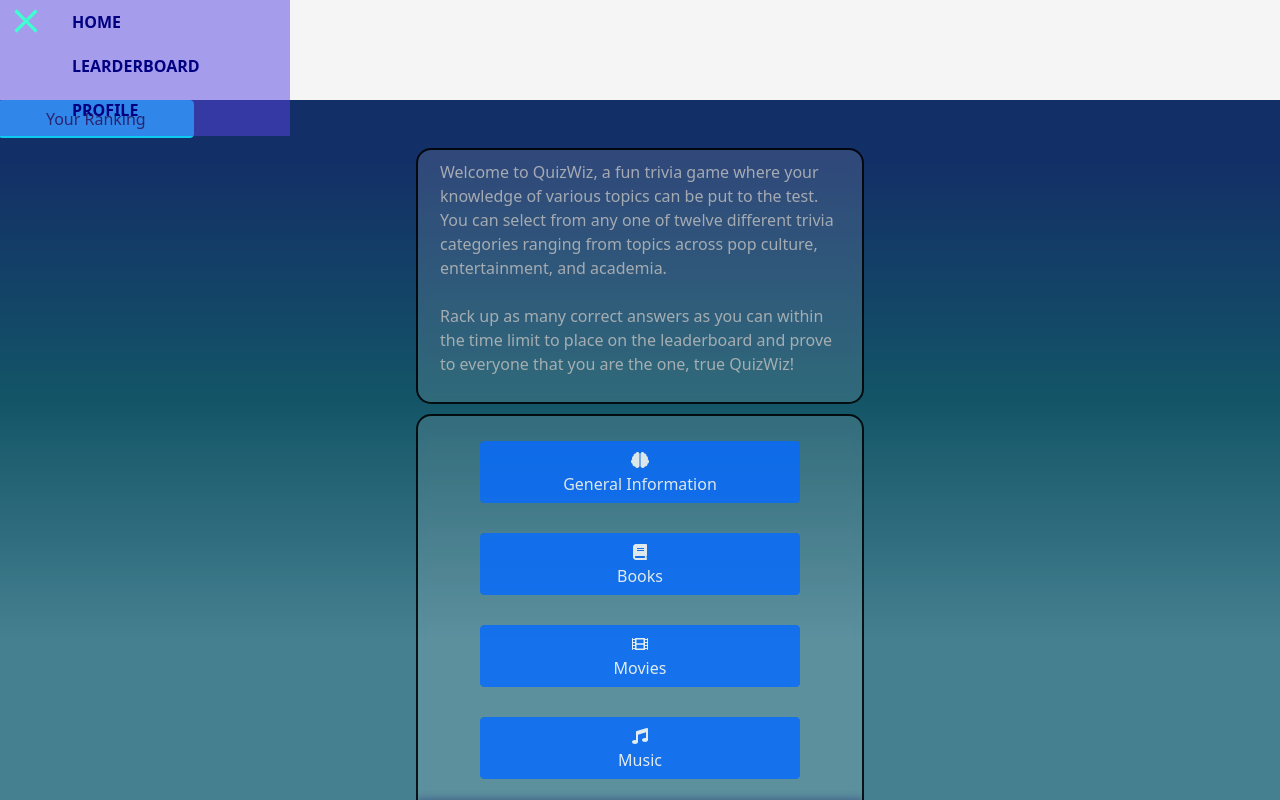
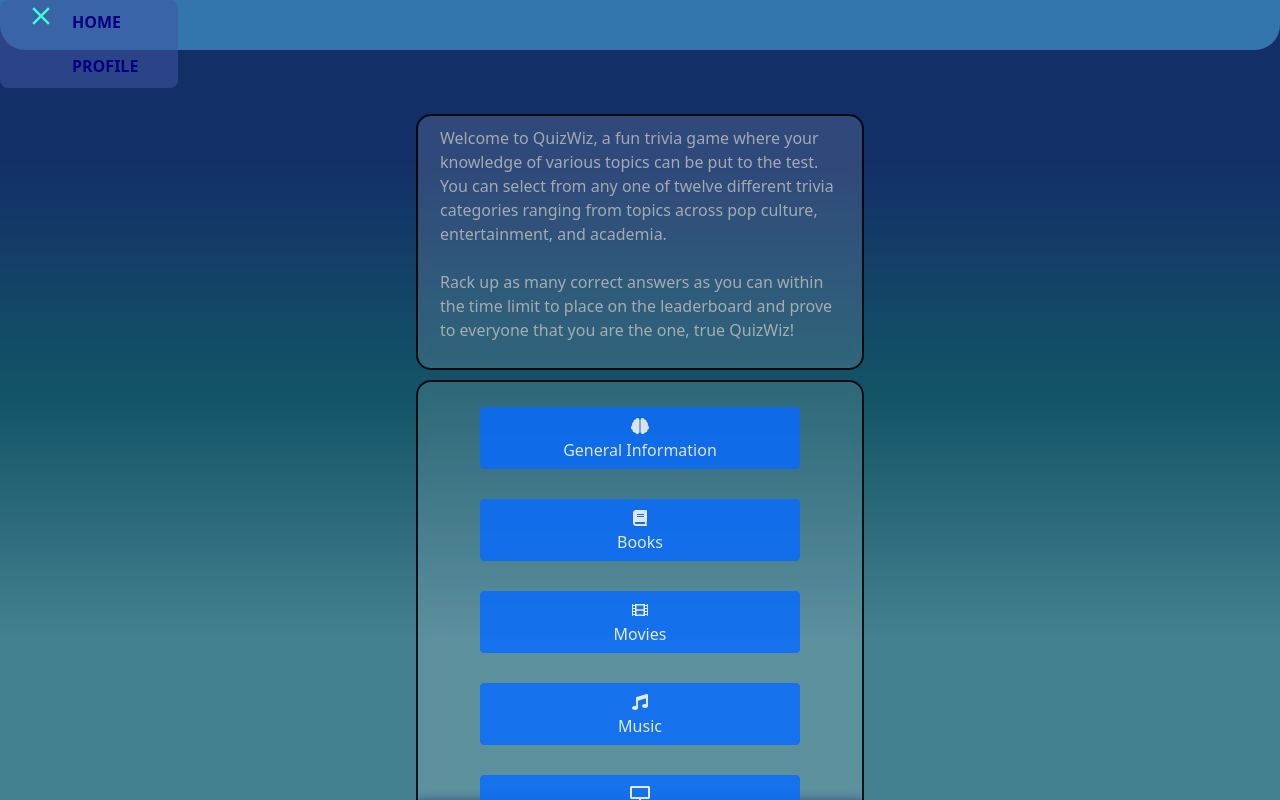
Before and after one commit to AntonioShaw/capstone-project, a React (Create React App) app: page / in a window 1280 px wide. Both pictures are taken after a click on the button 26 px from the left and 21 px from the top of the page. Shown: the top 800 px of the page. Built offline with nearby package versions, Linux system fonts and the light colour scheme.

Commit message:
Various stylying changes, consolidation of navigation bar CSS rules.

```diff
--- a/src/App.css
+++ b/src/App.css
@@ -173,8 +173,20 @@ margin-bottom: 10%;
   transform: translateY(-10px);
 }
 
+/* Navigation Bar settings follow. */
+
+.navBar{
+  height: 50px;
+  width: 100%;
+  border-bottom-right-radius: 25px;
+  border-bottom-left-radius: 25px;
+  margin-bottom: 5%;
+  background: #3276ad;
+
+}
+
 /* sidebar Nav */
-.navBar {
+.navBarSidebar {
   position: relative;
 
 }
@@ -206,8 +218,10 @@ margin-bottom: 10%;
 }
 
 .menuNav.showMenu {
-  background: rgba(86, 68, 226, 0.5);
-  width: 50%;
+  background: rgba(64, 87, 163, 0.555);
+  width: auto;
+  height: min-content;
+  border-radius: 8px;
 }
 
 #a{
@@ -222,20 +236,13 @@ margin-bottom: 10%;
 .menuNav li:first-child {
   margin-top: 7rem;
 }
+/* Navigation bar settings end. */
 
-#buttonBox{
-    height: 30px;
-   width: 100vw;
-    background: whitesmoke;
-
-
-}
-
+/* Media queries. */
 @media (max-device-width:1024px) {
   #buttonBox{
-      height: 100px;
+      height: 50px;
   }
-
 }
 
 .btn-info {
@@ -260,7 +267,6 @@ margin-bottom: 10%;
   display: flex;
     align-items: center;
     padding-left: 30px;
-
 }
 
 #instagram{
@@ -273,7 +279,6 @@ margin-bottom: 10%;
   display: flex;
     align-items: center;
     padding-left: 30px;
-
 }
 
 #github{
@@ -292,29 +297,11 @@ margin-bottom: 10%;
   align-content: center;
   align-self: center;
   width: auto;
-  /* border-radius: 8px; */
   flex-direction: row;
   display: flex;
 }
 
-.card {
-  background: navy;
-  display: inline-block;
-  margin: 10px;
-  border: 1px solid #eee;
-  box-shadow: 0 2px 2px #333;
-  width: 200px;
-  padding: 20px;
-  border-radius: 8px;
-}
-
-.HomePageTitle {
-  background-color: aquamarine;
-  background: violet;
-}
-
 .QuizLink {
-  background-color: rgb(21, 15, 63);
   margin-top: 15px;
   margin-bottom: 15px;
   width: 80%;
@@ -323,7 +310,6 @@ margin-bottom: 10%;
 }
 
 .QuizButton {
-  background-color: rgb(21, 15, 63);
   width: 100%;
   height: 100%;
   justify-self: center;
@@ -351,8 +337,8 @@ margin-bottom: 10%;
   #login-title{
     padding-top: 2%;
     margin-bottom: 5%;
-  }
-  }
+    }
+}
 
 @media only screen and (min-device-width : 360px) and (max-device-width : 413px) {
   #login-title{
--- a/src/App.js
+++ b/src/App.js
@@ -20,6 +20,7 @@ function App() {
       backgroundPosition: 'center',
       backgroundSize: '100%',
       height: '100%',
+      width: '100%',
       }}
     >
       <Switch>
--- a/src/components/HomePage.js
+++ b/src/components/HomePage.js
@@ -38,12 +38,8 @@ function HomePage() {
     }
     return (
         <div>
-            <NavBar />
+            <NavBar id='navBar' />
             <div>
-                <Row>
-                    <Button className="btn-info btn-edit btn btn-default">Your Ranking</Button>
-                </Row>
-
                 <Row className="HomeBlurb" style={styling}>
                     <p className="Instructions">
                         Welcome to QuizWiz, a fun trivia game where your knowledge of various topics
--- a/src/components/NavBar.js
+++ b/src/components/NavBar.js
@@ -21,17 +21,15 @@ function Navbar() {
 
     return (
         <nav className="navBar">
-          <div id= 'buttonBox'>
+          <div id= 'NavBarBackground'>
             <button onClick={handleToggle}>{navbarOpen ? (
-                <MdClose style={{ color: "#3fffd2", width: "40px", height: "40px" }} />) : (
-                <FiMenu style={{ color: "#3fffd2", width: "40px", height: "40px" }} />
+                <MdClose style={{ color: "#3fffd2", width: "70px", height: "30px" }} />) : (
+                <FiMenu style={{ color: "#3fffd2", width: "70px", height: "30px" }} />
             )}</button>
             </div>
             <ul className={`menuNav ${navbarOpen ? " showMenu" : ""}`}>
             <NavLink to="/home" className='inactive'id="a">Home</NavLink>
-            <NavLink to="/leaderboard" className='noShow'id='a' >Learderboard</NavLink>
             <NavLink to="/profile" className='inactive'id='a' >Profile</NavLink>
-
             </ul>
         </nav>
     )
```
